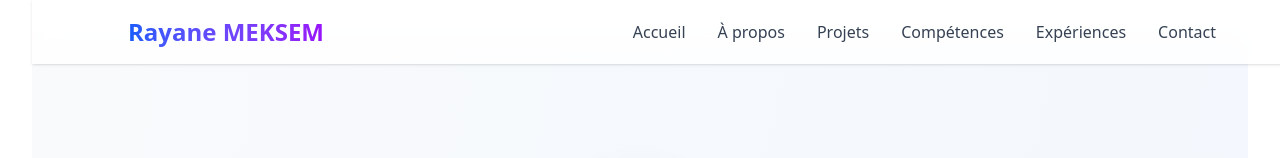
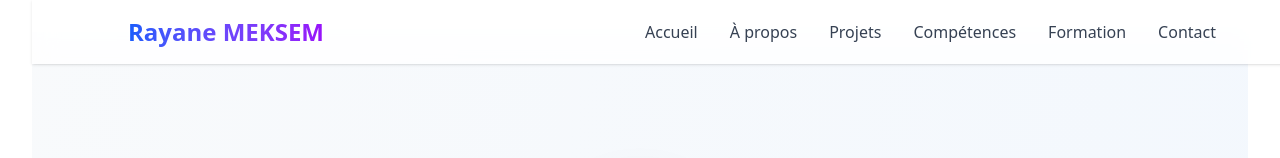
Before and after one commit to Rayanemksm1/portfolio, a React (Vite) app: page / in a window 1280 px wide. Shown: the top 158 px of the page. Built offline with nearby package versions, Linux system fonts and the light colour scheme.

Commit message:
Update menu items and section titles in portfolio

```diff
--- a/src/portfolio.tsx
+++ b/src/portfolio.tsx
@@ -120,7 +120,7 @@ export default function Portfolio() {
 
             {/* Desktop Menu */}
             <div className="hidden md:flex space-x-8">
-              {['Accueil', 'À propos', 'Projets', 'Compétences', 'Expériences', 'Contact'].map((item) => (
+              {['Accueil', 'À propos', 'Projets', 'Compétences', 'Formation', 'Contact'].map((item) => (
                 <button
                   key={item}
                   onClick={() => scrollToSection(item.toLowerCase().replace('à propos', 'apropos'))}
@@ -143,7 +143,7 @@ export default function Portfolio() {
           {/* Mobile Menu */}
           {menuOpen && (
             <div className="md:hidden pb-4">
-              {['Accueil', 'À propos', 'Projets', 'Compétences', 'Expériences', 'Contact'].map((item) => (
+              {['Accueil', 'À propos', 'Projets', 'Compétences', 'Formation', 'Contact'].map((item) => (
                 <button
                   key={item}
                   onClick={() => scrollToSection(item.toLowerCase().replace('à propos', 'apropos'))}
@@ -419,7 +419,7 @@ export default function Portfolio() {
 
      {/* Experience Section */}
 <section
-  id="experiences"
+  id="Formation"
   className="py-20 px-4 sm:px-6 lg:px-8 bg-gradient-to-br from-slate-50 to-blue-50"
 >
   <div className="max-w-4xl mx-auto">
@@ -427,7 +427,7 @@ export default function Portfolio() {
       Mon Parcours
     </h2>
     <p className="text-center text-gray-600 mb-12">
-      Mon expérience professionnelle et ma formation académique
+      Ma formation académique et mon expérience professionnelle
     </p>
 
     <div className="space-y-10">
```
